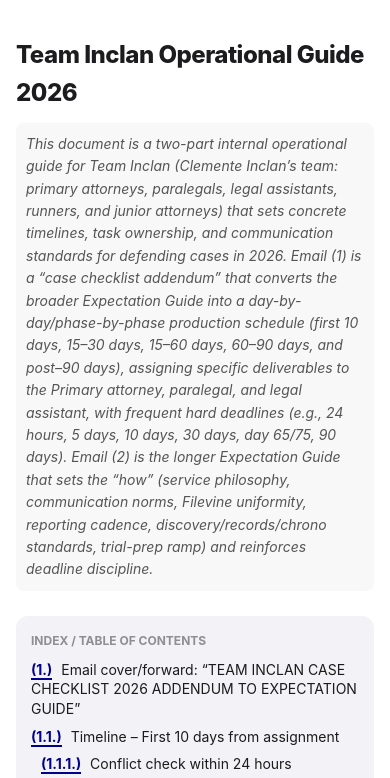
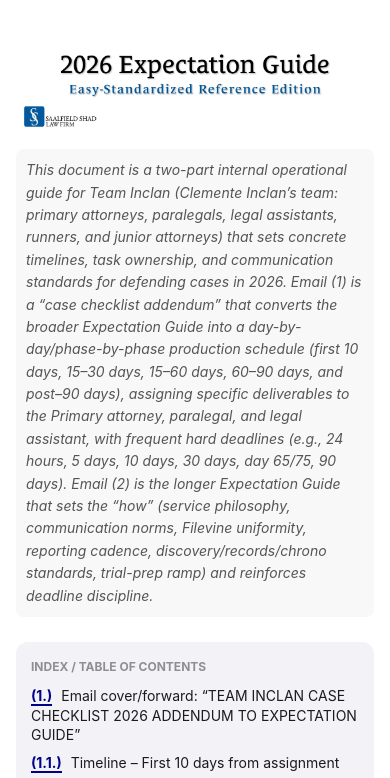
Before and after one commit to JRDN-R/Iclan2026, a plain HTML site: page index.html in a window 390 px wide. Shown: the top 778 px of the page. Drawn offline with Linux system fonts and the light colour scheme.

Commit message:
Change title and add responsive header image
Updated the title and added a responsive header image class.

```diff
--- a/index.html
+++ b/index.html
@@ -13,7 +13,7 @@
     <meta property="og:url" content="">
     <meta name="twitter:card" content="summary_large_image">
 
-    <title>Team Inclan Case Checklist & Expectation Guide 2026</title>
+    <title>Expectation Guide 2026</title>
     <style>
         /* iOS-style Typography and Reset */
         :root {
@@ -45,6 +45,13 @@
             font-weight: 800;
             margin-bottom: 10px;
             letter-spacing: -0.5px;
+        }
+
+        /* Helper class for the header image to ensure responsiveness */
+        .header-logo {
+            max-width: 100%;
+            height: auto;
+            display: block;
         }
 
         h2, h3 {
@@ -163,7 +170,11 @@
 </head>
 <body>
 
-    <h1>Team Inclan Operational Guide 2026</h1>
+    <h1>
+        <img src="https://raw.githubusercontent.com/JRDN-R/Iclan2026/9a4d11ff5dab8c54994b8dc8e6007465d4d004f5/preview.jpeg"
+             alt="Expectation Guide 2026"
+             class="header-logo">
+    </h1>
 
     <div class="summary">
         This document is a two-part internal operational guide for Team Inclan (Clemente Inclan’s team: primary attorneys, paralegals, legal assistants, runners, and junior attorneys) that sets concrete timelines, task ownership, and communication standards for defending cases in 2026. Email (1) is a “case checklist addendum” that converts the broader Expectation Guide into a day-by-day/phase-by-phase production schedule (first 10 days, 15–30 days, 15–60 days, 60–90 days, and post–90 days), assigning specific deliverables to the Primary attorney, paralegal, and legal assistant, with frequent hard deadlines (e.g., 24 hours, 5 days, 10 days, 30 days, day 65/75, 90 days). Email (2) is the longer Expectation Guide that sets the “how” (service philosophy, communication norms, Filevine uniformity, reporting cadence, discovery/records/chrono standards, trial-prep ramp) and reinforces deadline discipline.
```
